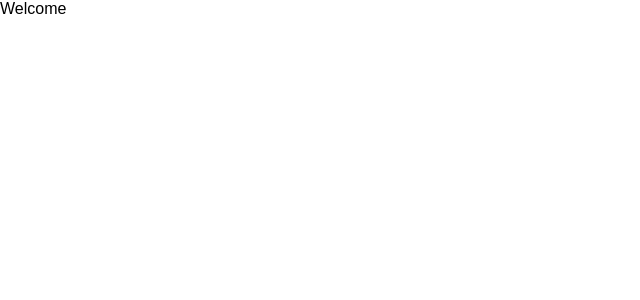
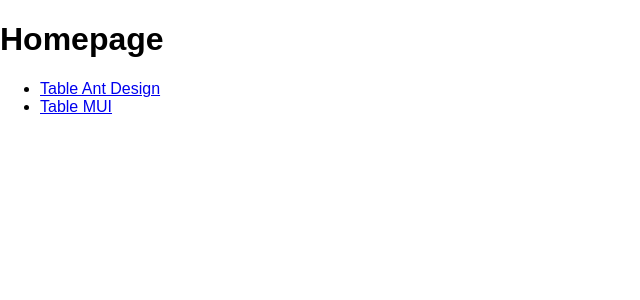
Before and after one commit to javierdimastri/table-comp, a React (Create React App) app: page / in a window 1280 px wide. Shown: the top 300 px of the page, without its empty margins (0-640 px from the left). Built offline with nearby package versions, Linux system fonts and the light colour scheme.

Commit message:
[hilman] add homepage and change using router instead of browser router

```diff
--- a/src/App.tsx
+++ b/src/App.tsx
@@ -1,28 +1,36 @@
 import React from 'react';
 import './App.css';
-import { createBrowserRouter, RouterProvider } from 'react-router-dom';
+import { BrowserRouter as Router, Routes, Route } from 'react-router-dom';
 import AntdTableLayout from './components/layout/AntdTableLayout/AntdTableLayout';
 import MaterialTableLayout from './components/layout/MaterialTableLayout/MaterialTableLayout';
+import HomePageLayout from './components/layout/HomePageLayout/HomePageLayout';
 
 const App: React.FC = () => {
-  const router = createBrowserRouter([
-    {
-      path: '/',
-      element: <> Welcome </>
-    },
-    {
-      path: '/table-antd',
-      element: <AntdTableLayout />
-    },
-    {
-      path: '/table-mui',
-      element: <MaterialTableLayout />
-    }
-  ]);
+  // const router = createBrowserRouter([
+  //   {
+  //     path: '/',
+  //     element: <HomePageLayout />
+  //   },
+  //   {
+  //     path: '/table-antd',
+  //     element: <AntdTableLayout />
+  //   },
+  //   {
+  //     path: '/table-mui',
+  //     element: <MaterialTableLayout />
+  //   }
+  // ]);
 
   return (
     <div className="app">
-      <RouterProvider key={'1'} router={router} />
+      {/* <RouterProvider key={'1'} router={router} /> */}
+      <Router>
+      <Routes>
+        <Route path="/" element={<HomePageLayout />} />
+        <Route path="/table-antd" element={<AntdTableLayout />} />
+        <Route path="/table-mui" element={<MaterialTableLayout />} />
+      </Routes>
+    </Router>
     </div>
   );
 };
--- /dev/null
+++ b/src/components/layout/HomePageLayout/HomePageLayout.tsx
@@ -0,0 +1,22 @@
+import React from 'react';
+import { Link } from 'react-router-dom';
+
+const HomePageLayout: React.FC = () => {
+  return (
+    <div>
+      <h1>Homepage</h1>
+      <nav>
+        <ul>
+          <li>
+            <Link to="/table-antd">Table Ant Design</Link>
+          </li>
+          <li>
+            <Link to="/table-mui">Table MUI</Link>
+          </li>
+        </ul>
+      </nav>
+    </div>
+  );
+};
+
+export default HomePageLayout;
```
